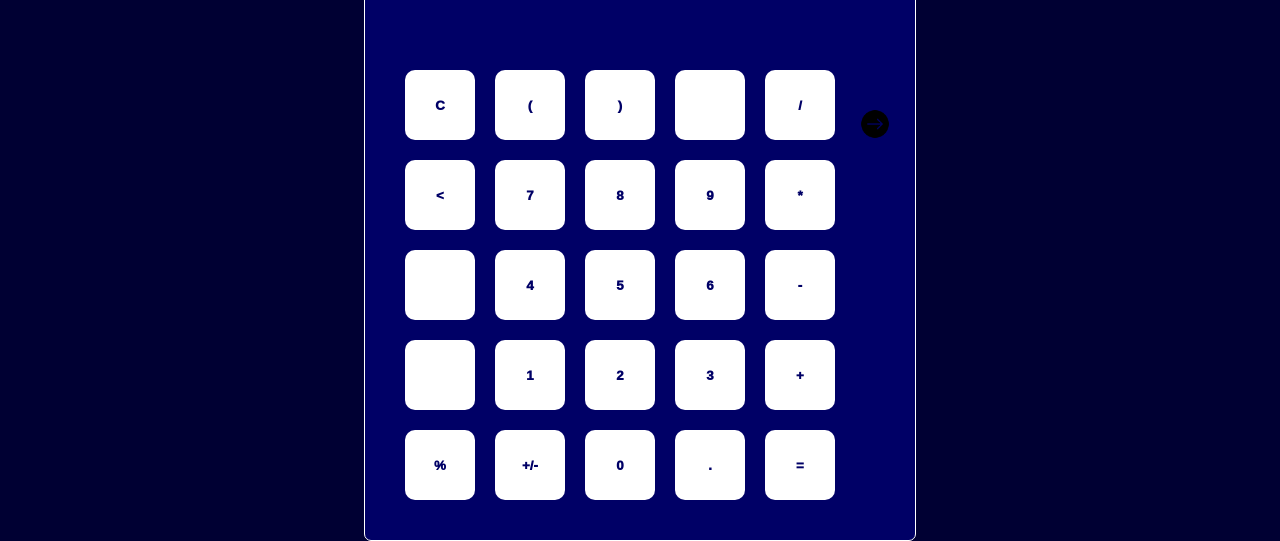
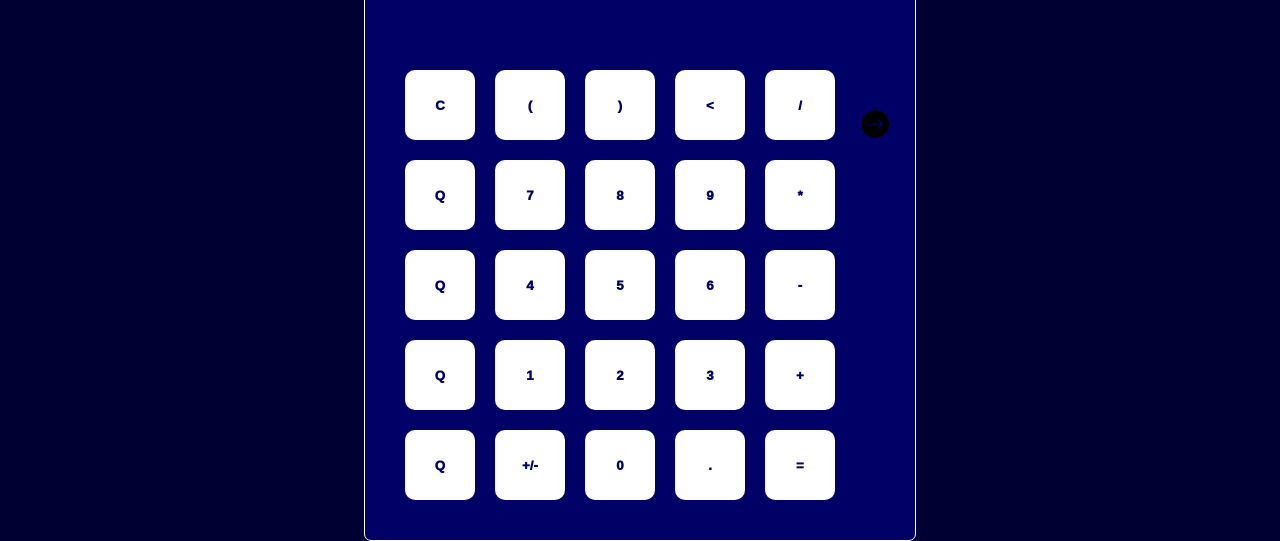
Before and after one commit to BirmiiiYO/Expression-calculator, a React (Create React App) app: page /cc in a window 1280 px wide. Shown: the part 391-932 px from the top of the page. Built offline with nearby package versions, Linux system fonts and the light colour scheme.

Commit message:
fix class calc

```diff
--- a/src/components/ClassCalc/index.jsx
+++ b/src/components/ClassCalc/index.jsx
@@ -28,7 +28,6 @@ import {
   SubtractCommand,
   MultiplyCommand,
   DivideCommand,
-  RemainderCommand,
   ClearCommand,
 } from '../../utilities/calculator'
 
@@ -302,17 +301,6 @@ export class CalculatorWrapper extends React.Component {
         })
         break
 
-      case MainOperators.REM:
-        this.calculator.executeCommand(
-          new RemainderCommand(lastNumber),
-        )
-        this.setState({
-          result: numberIsFloat(this.calculator.value)
-            ? this.calculator.value.toString()
-            : this.calculator.value.toFixed(3),
-        })
-        break
-
       default:
         this.calculator.executeCommand(
           new AddCommand(lastNumber),
--- a/src/constants/keyboard.js
+++ b/src/constants/keyboard.js
@@ -1,9 +1,9 @@
 const btnValues = [
-  { id: 1, buttons: ['C', '(', ')', '', '/'] },
-  { id: 2, buttons: ['<', '7', '8', '9', '*'] },
-  { id: 3, buttons: ['', '4', '5', '6', '-'] },
-  { id: 4, buttons: ['', '1', '2', '3', '+'] },
-  { id: 5, buttons: ['%', '+/-', '0', '.', '='] },
+  { id: 1, buttons: ['C', '(', ')', '<', '/'] },
+  { id: 2, buttons: ['Q', '7', '8', '9', '*'] },
+  { id: 3, buttons: ['Q', '4', '5', '6', '-'] },
+  { id: 4, buttons: ['Q', '1', '2', '3', '+'] },
+  { id: 5, buttons: ['Q', '+/-', '0', '.', '='] },
 ]
 
 export default btnValues
--- a/src/utilities/calculator.js
+++ b/src/utilities/calculator.js
@@ -92,10 +92,12 @@ class DivideCommand {
 }
 class ClearCommand {
   tempValue = 0
+
   execute(currentValue) {
     this.tempValue = currentValue
     return 0
   }
+
   undo() {
     return this.tempValue
   }
```
